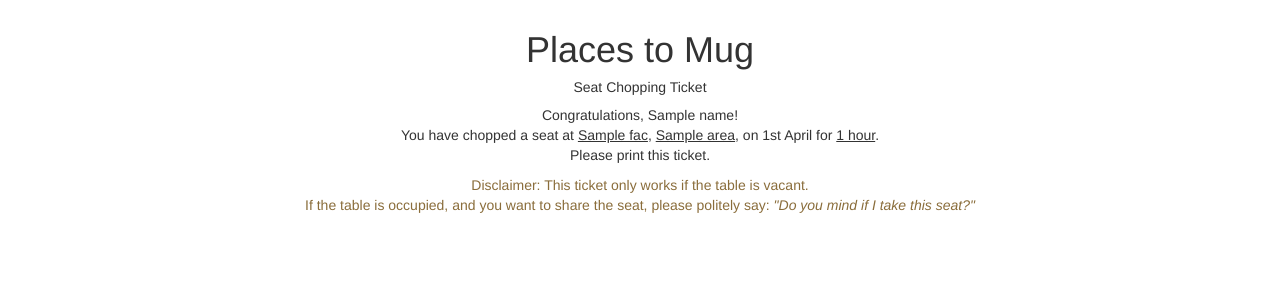
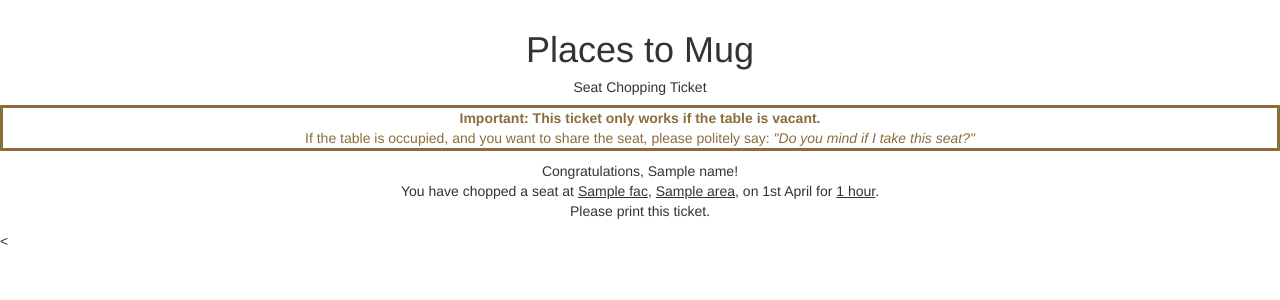
Before and after one commit to keang/placestomug, a Python web app: template templates/ticket.html in a window 1280 px wide. Shown: the top 300 px of the page. Run offline with Jinja, Linux system fonts and the light colour scheme; the template is opened without the code that fills it: most values are stand-ins (such as "Sample title", 1, 10 or a date in 2020); some libraries are stand-ins or nearby versions.

Commit message:
april's fool 0.2
some changes to make the joke more apparent

```diff
--- a/main.py
+++ b/main.py
@@ -57,7 +57,6 @@ class MainPage(Handler):
         for p in placesList:
             self.write(p)
             facultiesList[p.faculty] = p.faculty
-        facultiesList["Engineering"] = "Engineering"
         self.render("form2.html", faculties=facultiesList, places = placesList)
         #self.render("test.html")
 
--- a/templates/ticket.html
+++ b/templates/ticket.html
@@ -33,11 +33,13 @@
         </div>
         <div class="row-fluid">
             <div class="span5 offset1 text-center">
+                    <p class="text-warning" style="border-style:solid"><b>Important: This ticket only works if the table is vacant. </b><br>If the table is occupied, and you want to share the seat, please politely say: <i>"Do you mind if I take this seat?"</i></p>
+
                     <p>Congratulations, {{name}}!<br> You have chopped a seat at <u>{{fac}}</u>, <u>{{area}}</u>, on 1st April for <u>1 hour</u>. <br> Please print this ticket.</p>
-
-                    <p class="text-warning">Disclaimer: This ticket only works if the table is vacant. <br>If the table is occupied, and you want to share the seat, please politely say: <i>"Do you mind if I take this seat?"</i></p>
             </div>
         </div>
+        <div class="row-fluid">
+            <
 
 </body>
 </html>
```
